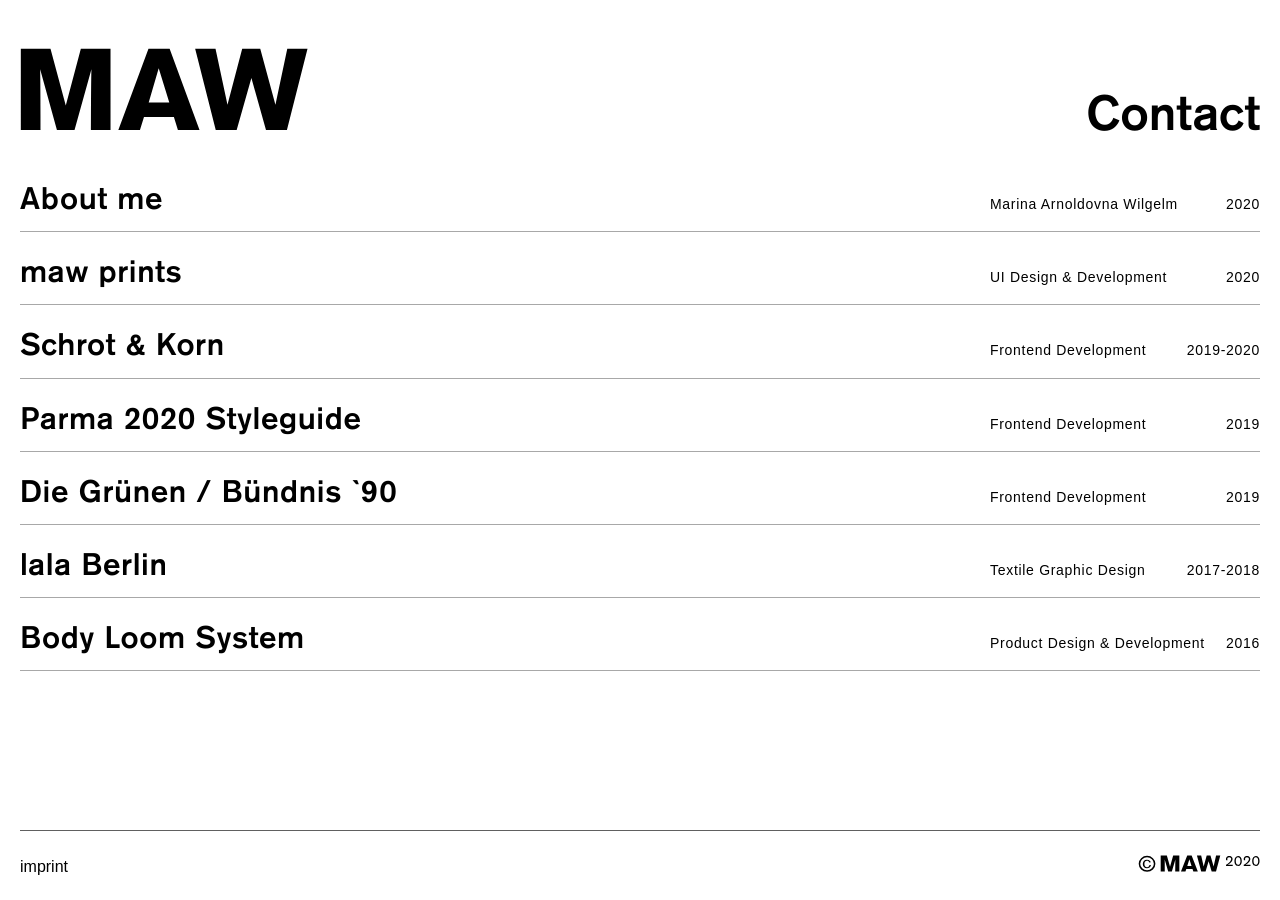
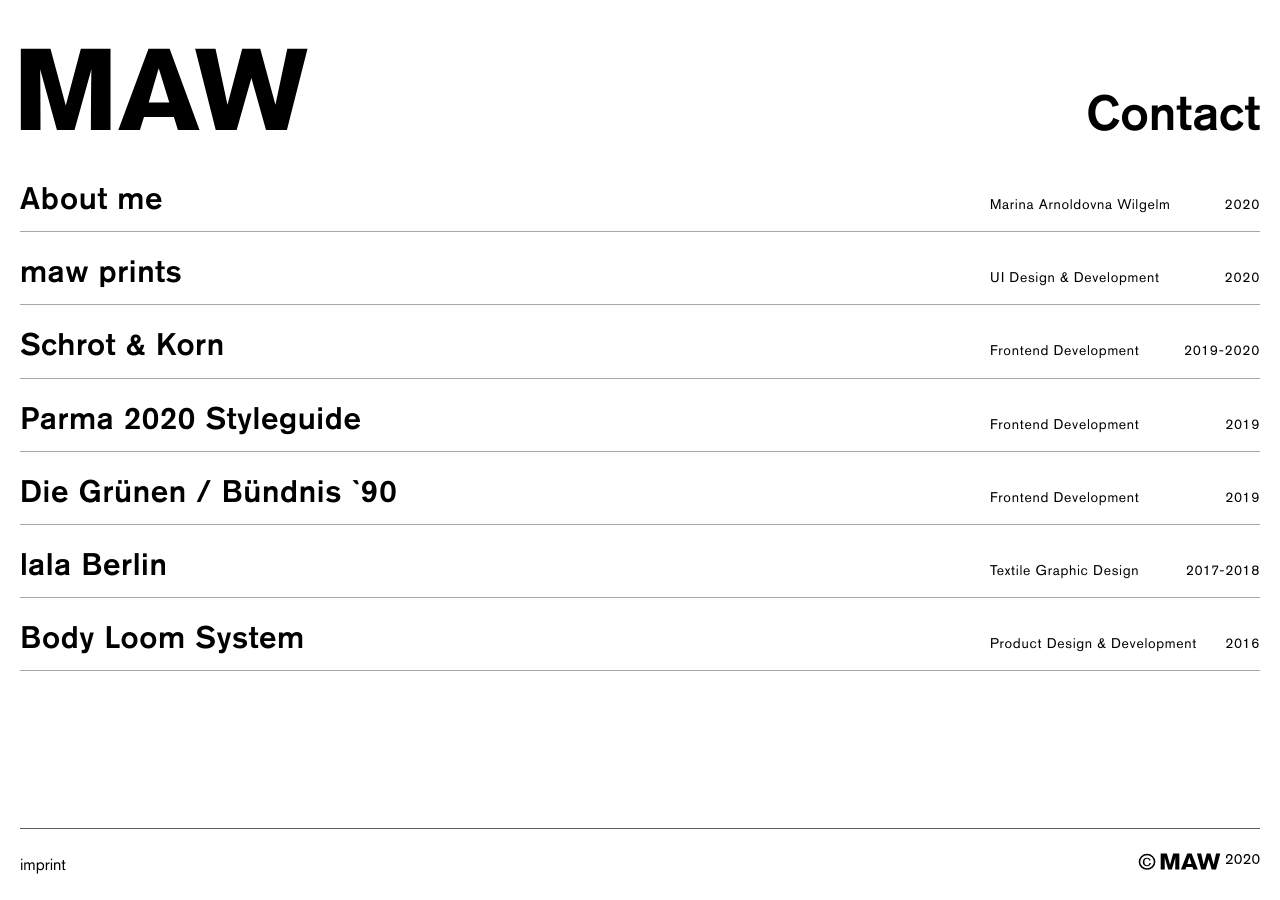
Before and after one commit to Arnoldovna/portfolio, a Jekyll site: the page built from index.html, in a window 1280 px wide. Built offline with Jekyll 4.4.1, drawn with Linux system fonts in a browser that asks for light colours; some web fonts are replaced.

```diff
--- a/_includes/project-line.html
+++ b/_includes/project-line.html
@@ -1,6 +1,6 @@
 {% assign projects = site.projects | sort: 'n' %}
 {% for project in projects %}
-<a href="{{site.url}}/projects/{{project.project}}" alt="{{project.project}} project"
+<a href="{{site.baseurl}}/projects/{{project.project}}" alt="{{project.project}} project"
     style="background-color:{{ project.color }};" class='project-line tooltip hook' data-aos="fade-in"
     data-aos-delay='200'>
     <span id="{{project.project}}">
--- a/_sass/_modules/font.scss
+++ b/_sass/_modules/font.scss
@@ -9,7 +9,7 @@
 @font-face {
   font-family: "AkzidenzGroteskPro-Regular";
   src: url("/../../assets/fonts/AkzidGroProReg.woff/fonts/AkzidGroProReg.woff") format("woff"),
-    url("/../../assets/fonts/AkzidGroProReg.woff2/fonts/AkzidGroProReg.woff2") format("woff2");
+    url("/../../assets/fonts/AkzidGroProReg.woff2") format("woff2");
   font-weight: normal;
   font-style: normal;
 }
```
